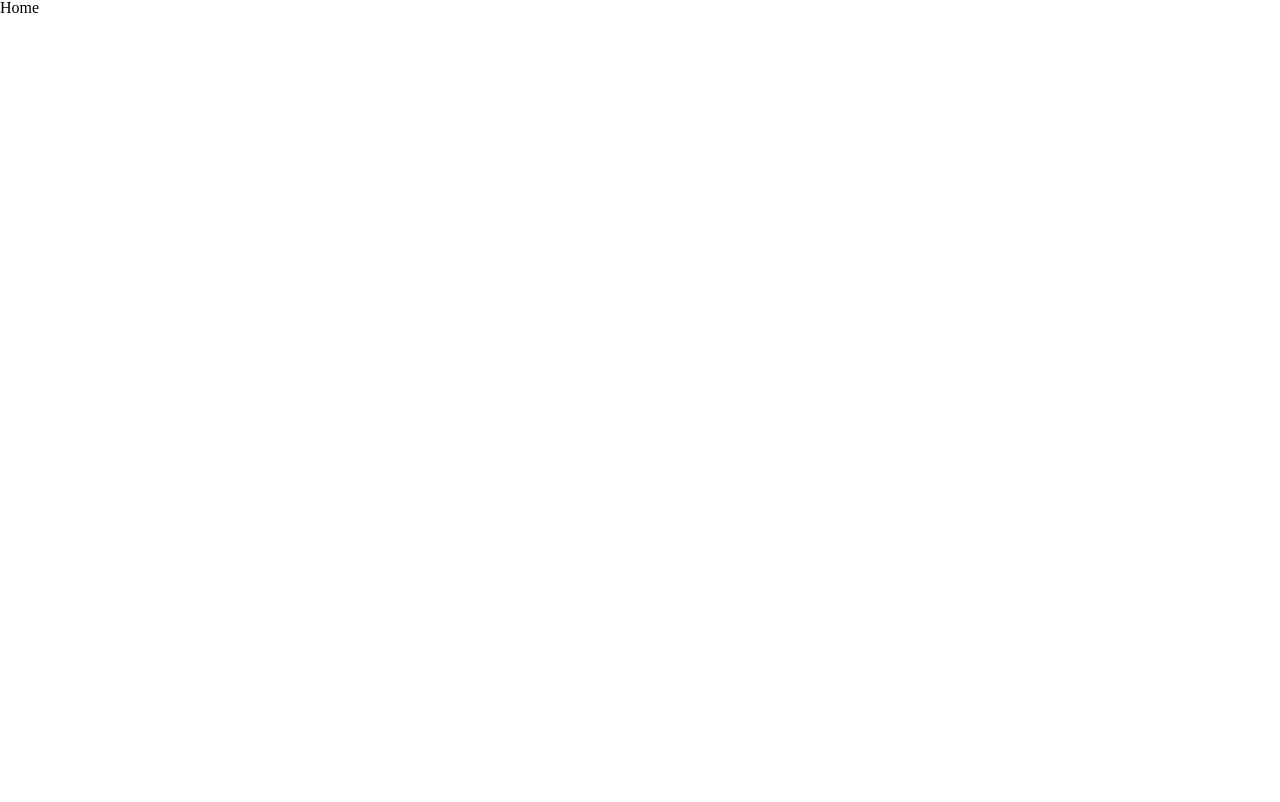
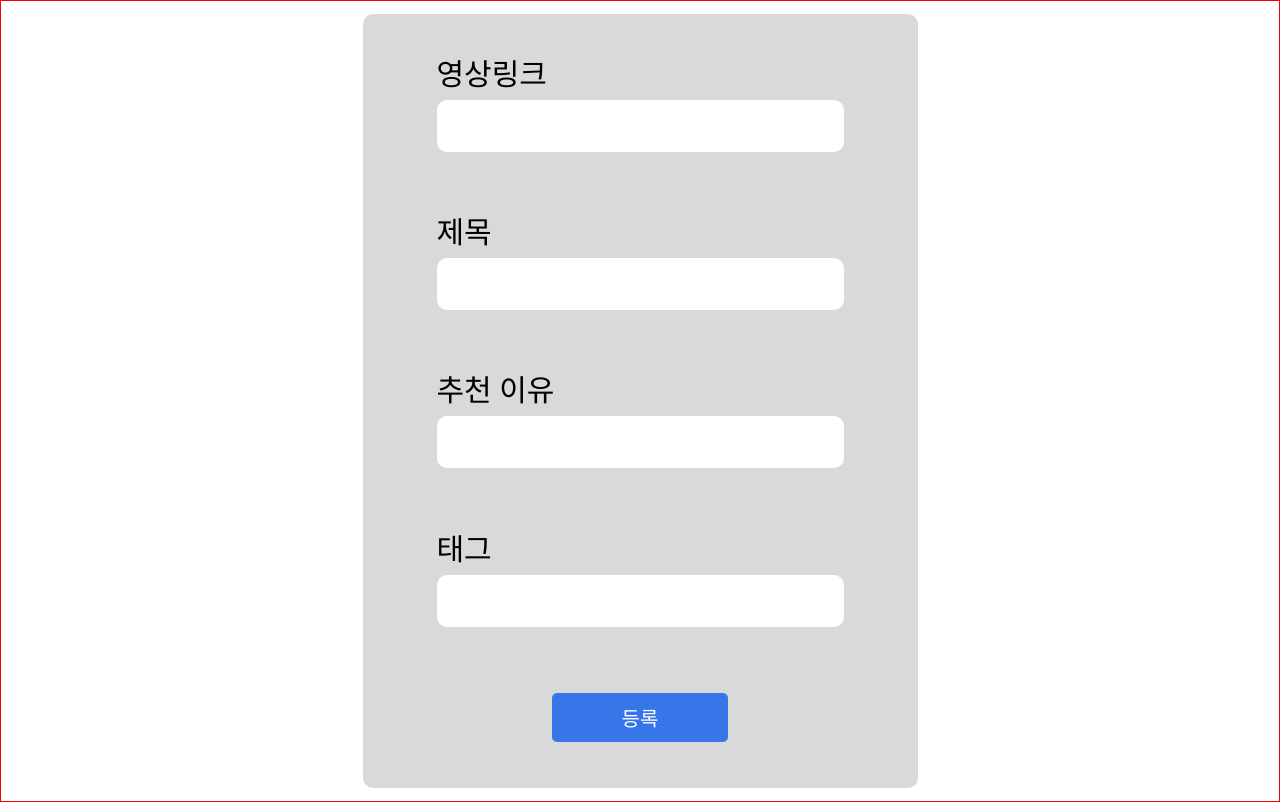
Before and after one commit to Choi-kanggun/newFeed, a React (Vite) app: page / in a window 1280 px wide. Built offline with nearby package versions, Linux system fonts and the light colour scheme.

Commit message:
새글작성 수정 페이지 ui

```diff
--- a/src/App.jsx
+++ b/src/App.jsx
@@ -5,6 +5,9 @@ import reset from 'styled-reset';
 
 const GlobalStyle = createGlobalStyle`
   ${reset}
+  body{
+    background-color: #ffffff
+  }
 `;
 
 const App = () => {
--- /dev/null
+++ b/src/components/myPost/CreatePost.jsx
@@ -0,0 +1,42 @@
+import React, { useState } from 'react';
+import { Btn, Div, Div2, Form } from '../../styles/home';
+
+const CreatePost = () => {
+  // const [linkValue, setLinkValue] = useState('');
+  const [title, setTitle] = useState('');
+  const [review, setReview] = useState('');
+  // const [tagValue, setTagValue] = useState('');
+
+  const handleTitle = (e) => {
+    setTitle(e.target.value);
+  };
+  const handelReview = (e) => {
+    setReview(e.target.value);
+  };
+
+  return (
+    <Div>
+      <Form>
+        <Div2>
+          <label>영상링크</label>
+          <input src="" alt="" />
+        </Div2>
+        <Div2>
+          <label>제목</label>
+          <input type="text" value={title} onChange={handleTitle} />
+        </Div2>
+        <Div2>
+          <label>추천 이유</label>
+          <input type="text" value={review} onChange={handelReview} />
+        </Div2>
+        <Div2>
+          <label>태그</label>
+          <input type="text" />
+        </Div2>
+        <Btn>등록</Btn>
+      </Form>
+    </Div>
+  );
+};
+
+export default CreatePost;
--- a/src/pages/Home.jsx
+++ b/src/pages/Home.jsx
@@ -1,7 +1,8 @@
 import React from 'react';
+import CreatePost from '../components/myPost/CreatePost';
 
 const Home = () => {
-  return <h1>Home</h1>;
+  return <CreatePost />;
 };
 
 export default Home;
--- a/src/styles/home.js
+++ b/src/styles/home.js
@@ -1,3 +1,46 @@
-const Button =styled.button`
+import styled from 'styled-components';
 
-`
+export const Div = styled.div`
+  border: 1px solid red;
+  display: flex;
+  justify-content: center;
+  height: 100vh;
+  align-items: center;
+`;
+
+export const Div2 = styled.div`
+  gap: 10px;
+  display: flex;
+  flex-direction: column;
+  input {
+    outline: none;
+    border: none;
+    border-radius: 10px;
+    width: 403px;
+    height: 50px;
+  }
+  label {
+    font-size: 30px;
+  }
+`;
+
+export const Form = styled.form`
+  gap: 20px;
+  display: flex;
+  flex-direction: column;
+  align-items: center;
+  background-color: #d9d9d9;
+  width: 555px;
+  height: 774px;
+  justify-content: space-evenly;
+  border-radius: 10px;
+`;
+
+export const Btn = styled.button`
+  background-color: #3676e8;
+  color: white;
+  border: none;
+  padding: 10px 70px;
+  border-radius: 5px;
+  font-size: 20px;
+`;
```
Also changed, not shown: src/components/myPost/Correction.jsx (added, +29 -0 lines), src/components/myPost/CrInput.js (added).
